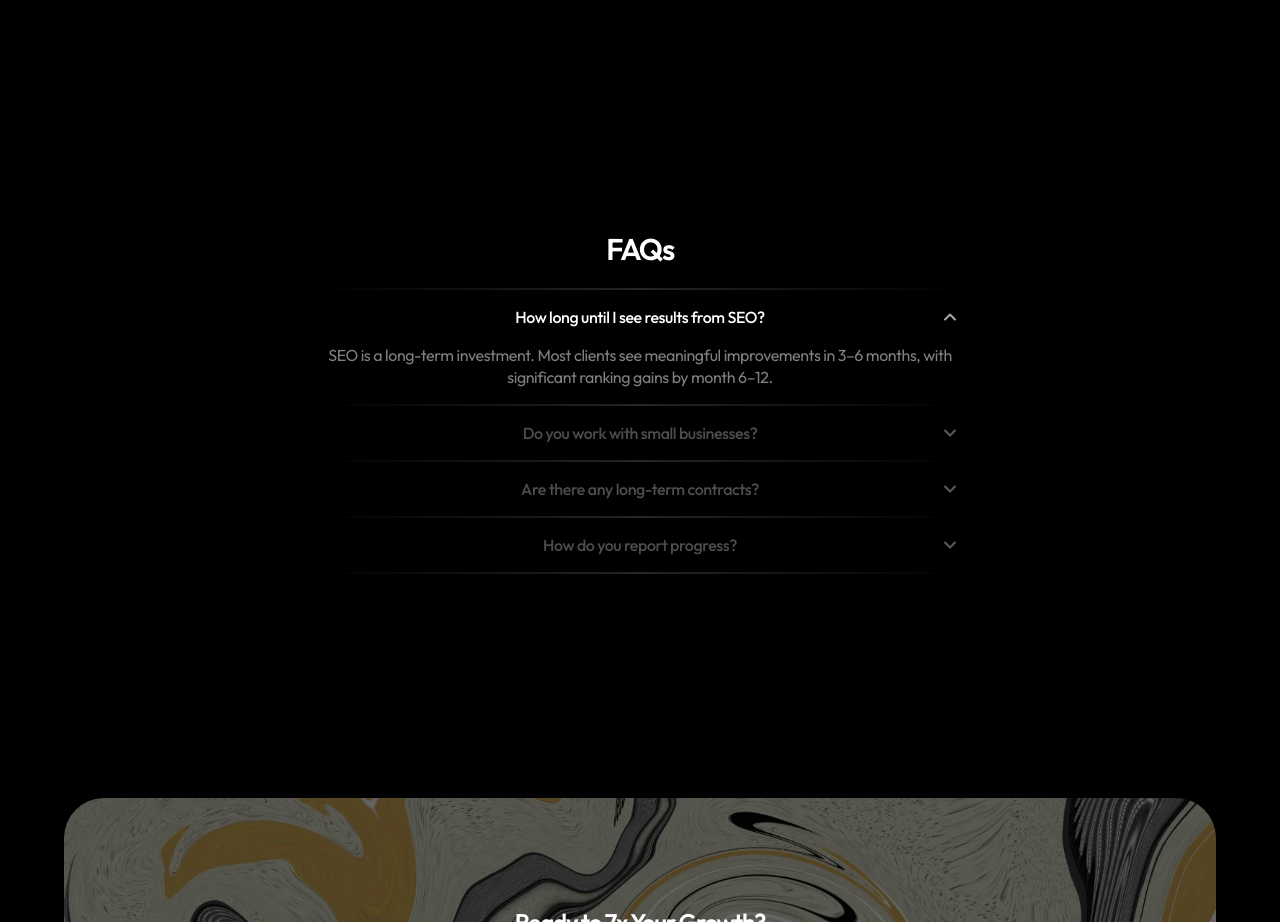
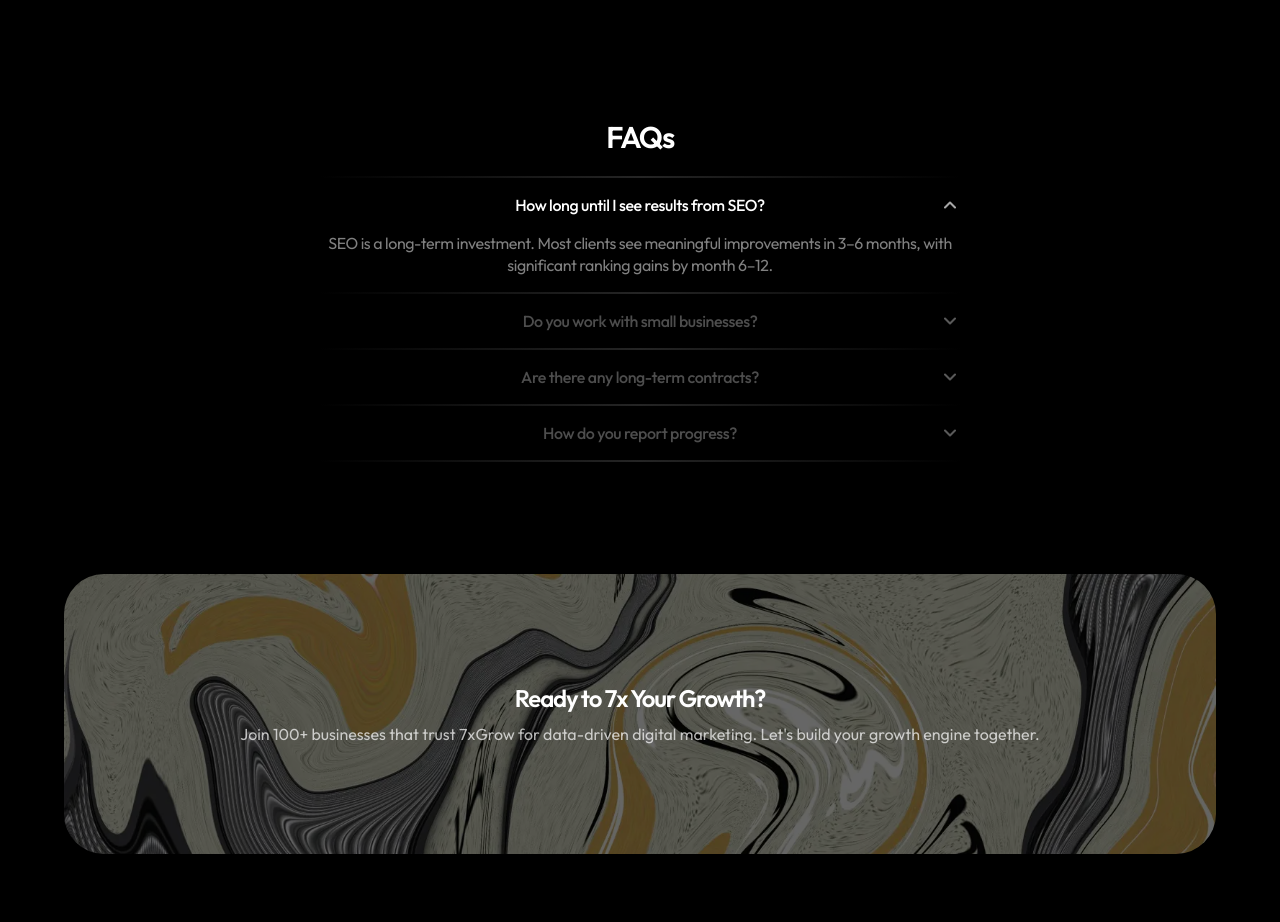
Before and after one commit to kundansinghkitawat/7xgrow, a Next.js app in the folder client/: page / in a window 1280 px wide. Shown: the part 1822-2744 px from the top of the page. Built offline with nearby package versions, Linux system fonts and the light colour scheme.

Commit message:
chore: update FAQ component

```diff
--- a/client/src/components/FAQ.tsx
+++ b/client/src/components/FAQ.tsx
@@ -24,7 +24,7 @@ export function FAQ({ items }: Props) {
   const visibleItems = items.slice(0, 4);
 
   return (
-    <section className="section-style horizontal-padding-style vertical-padding-style max-w-3xl text-center">
+    <section className="section-style horizontal-padding-style vertical-margin-style max-w-3xl text-center">
       <h2 className="mb-6 text-3xl font-semibold tracking-tighter leading-none">
         FAQs
       </h2>
```
